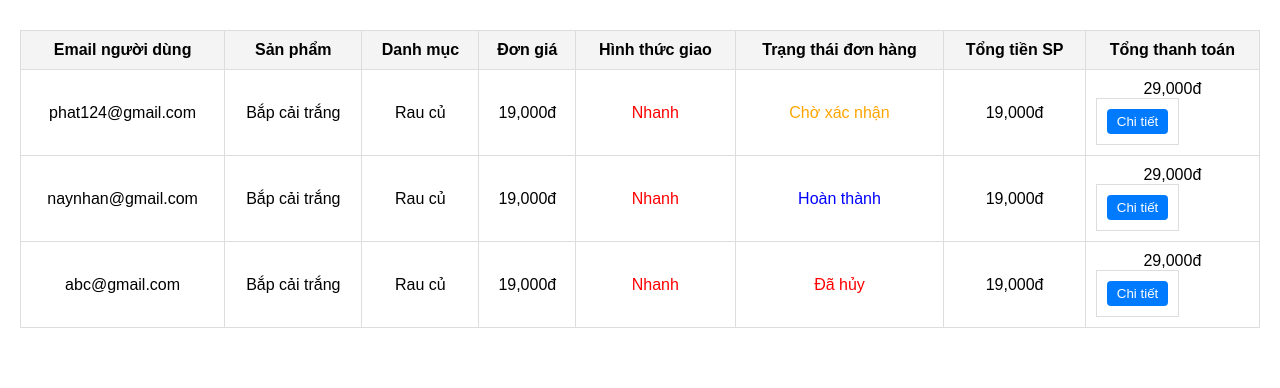
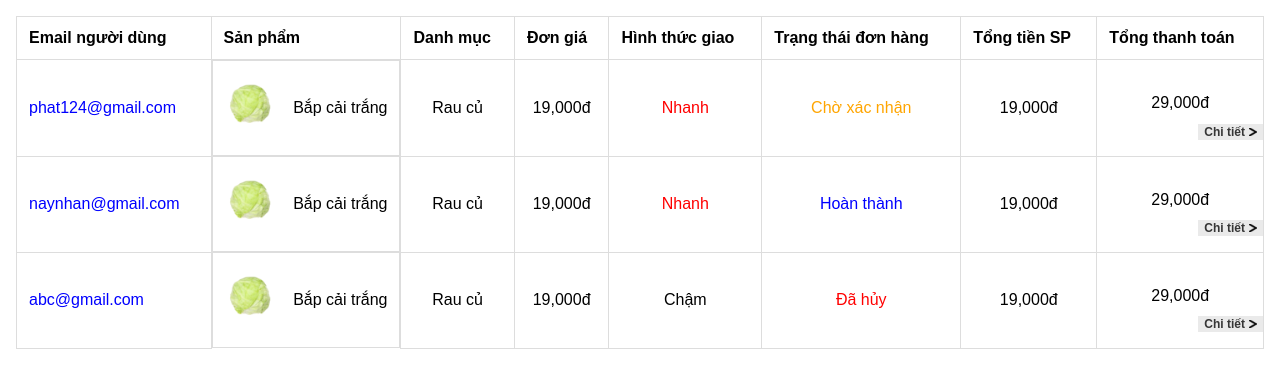
Before and after one commit to ThanTuanPhat/WebAdmin1, a React (Create React App) app: page /QLHH in a window 1280 px wide. Shown: the top 388 px of the page. Built offline with nearby package versions, Linux system fonts and the light colour scheme; sample sign-in values are in the browser's storage; the HTML template or start-up script is replaced by a standard one.

Commit message:
QLHH_fix

```diff
--- a/src/Screen/QLHH.css
+++ b/src/Screen/QLHH.css
@@ -1,34 +1,69 @@
-
 .qlhh-container {
-    padding: 20px;
+  padding: 16px;
 }
 
 .order-table {
   width: 100%;
   border-collapse: collapse;
-    margin-top: 10px;
 }
 
-  .order-table th,
-  .order-table td {
-    padding: 10px;
+.order-table th, .order-table td {
+  padding: 12px;
+  text-align: left;
   border: 1px solid #ddd;
-    text-align: center;
 }
 
-  .order-table th {
-    background-color: #f4f4f4;
+.total-payment-cell {
+  /* display: flex; */
+  align-items: center;
+  justify-content: space-between;
+  position: relative;
+
+}
+
+.total-payment-text {
+  margin: 0 auto;
+  text-align: center;
+  font-weight: 'bold';
+
 }
 
 .details-button {
-    padding: 5px 10px;
-    background-color: #007bff;
-    color: #fff;
+  background-color: #EAEAEA;
+  color: #363636;
   border: none;
-    cursor: pointer;
-    border-radius: 4px;
+font-weight: bold;
+  /* cursor: pointer; */
+  position: absolute;
+  right: 0;
+  margin-top: 30px;
+  font-size: 12px;
 }
-
-  .details-button:hover {
-    background-color: #0056b3;
+.detail_image{
+  display: flex;
+  align-items: center;
+  justify-content: space-between;
+  height: 9px;
+  /* position: relative; */
 }
+.icon-back{
+  width: 10px;
+  height: 10px;
+  margin-left: 10px;
+font-size: 10px;
+}
+.details-button .icon-back {
+  width: 8px; /* Giảm kích thước icon */
+  height: 8px;
+  margin-left: 4px;
+}
+.div-nameImage{
+  display: flex;
+  align-items: center;
+  justify-content: space-between;
+  height: 70px;
+}
+.div-image{
+  width: 50px;
+  height: 50px;
+}
--- a/src/Screen/QLHH.js
+++ b/src/Screen/QLHH.js
@@ -1,6 +1,7 @@
-// QLHH.js
 import React from 'react';
-import './QLHH.css'; // Optional: for custom styling
+import './QLHH.css';
+import back from "../assets/images/back.png"
+import bapcai from "../assets/images/bapcai.png"
 
 const QLHH = () => {
   const orders = [
@@ -29,12 +30,11 @@ const QLHH = () => {
       product: "Bắp cải trắng",
       category: "Rau củ",
       unitPrice: "19,000đ",
-      deliveryMethod: "Nhanh",
+      deliveryMethod: "Chậm",
       orderStatus: "Đã hủy",
       totalProductPrice: "19,000đ",
       totalPayment: "29,000đ"
     },
-    // Add more orders as needed
   ];
 
   return (
@@ -50,26 +50,35 @@ const QLHH = () => {
             <th>Trạng thái đơn hàng</th>
             <th>Tổng tiền SP</th>
             <th>Tổng thanh toán</th>
-
           </tr>
         </thead>
         <tbody>
           {orders.map((order, index) => (
             <tr key={index}>
-              <td>{order.email}</td>
-              <td>{order.product}</td>
-              <td>{order.category}</td>
-              <td>{order.unitPrice}</td>
-              <td style={{ color: order.deliveryMethod === "Nhanh" ? "red" : "black" }}>{order.deliveryMethod}</td>
-              <td style={{ color: getOrderStatusColor(order.orderStatus) }}>{order.orderStatus}</td>
-              <td>{order.totalProductPrice}</td>
-              <td>{order.totalPayment}
-
-              <td>
-                <button className="details-button">Chi tiết</button>
-              </td>
+              <td style={{color:'blue'}}>{order.email}</td>
+              <td className='div-nameImage'>
+                <img className='div-image' src={bapcai} alt='"'/>
+              {/* image hình ảnh */}
+              <div>{order.product}</div>
               </td>
 
+              <td style={{textAlign:'center'}}>{order.category}</td>
+              <td style={{textAlign:'center'}}>{order.unitPrice}</td>
+              <td style={{ color: order.deliveryMethod === "Nhanh" ? "red" : "black" ,textAlign:'center'}}>{order.deliveryMethod}</td>
+              <td style={{ color: getOrderStatusColor(order.orderStatus),textAlign:'center' }}>{order.orderStatus}</td>
+              <td style={{textAlign:'center'}}>{order.totalProductPrice}</td>
+              <td className="total-payment-cell">
+                <div className="total-payment-text">{order.totalPayment}</div>
+                <div className='detail_image'>
+                <button className="details-button">Chi tiết
+
+                <img className="icon-back" src={back} alt="" />
+                {/* image buton */}
+                </button>
+
+                </div>
+
+              </td>
             </tr>
           ))}
         </tbody>
```
Also changed, not shown: src/assets/images/back.png (added), src/assets/images/bapcai.png (added). Lines whose indentation alone changed are shown as unchanged.
